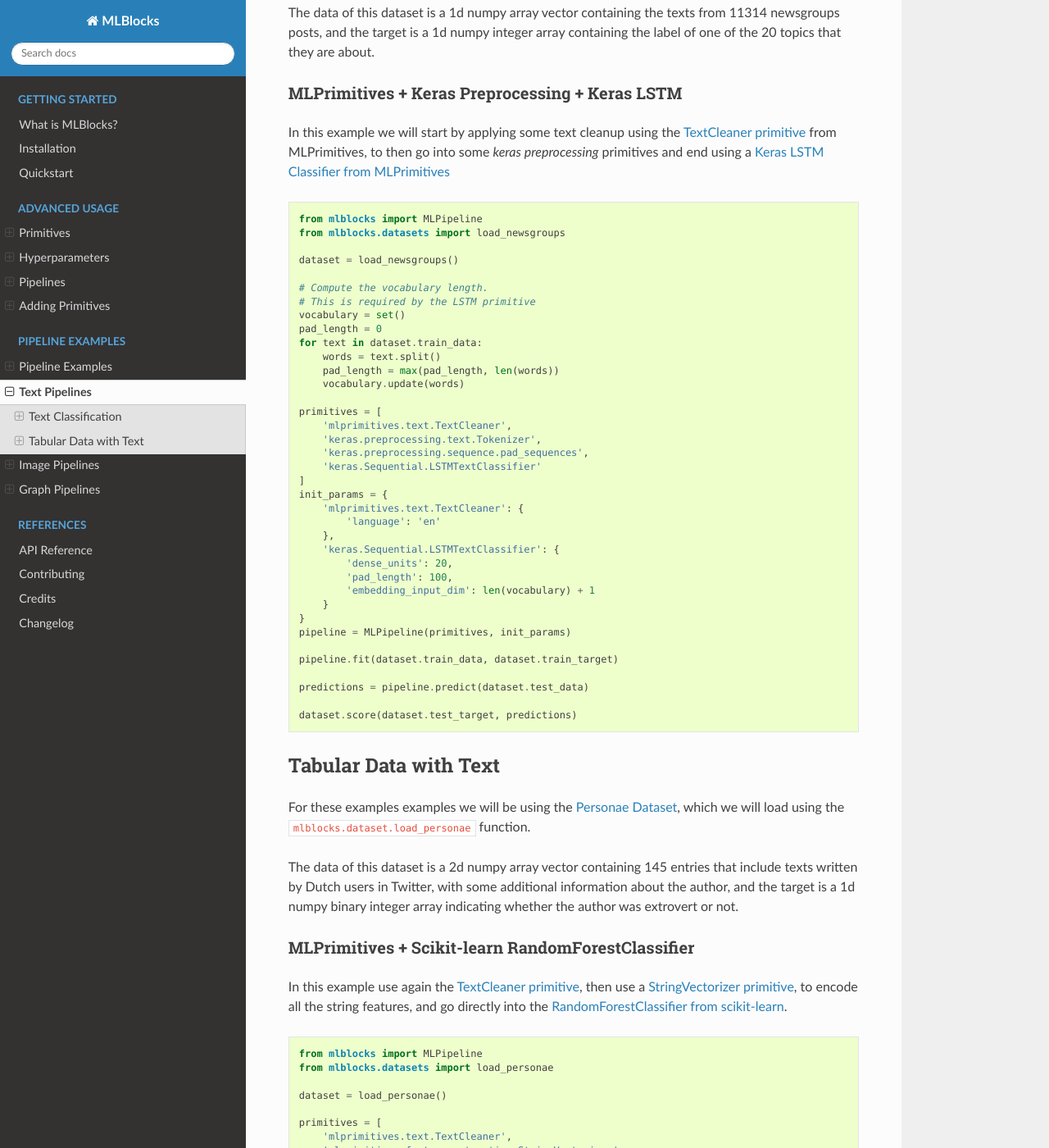
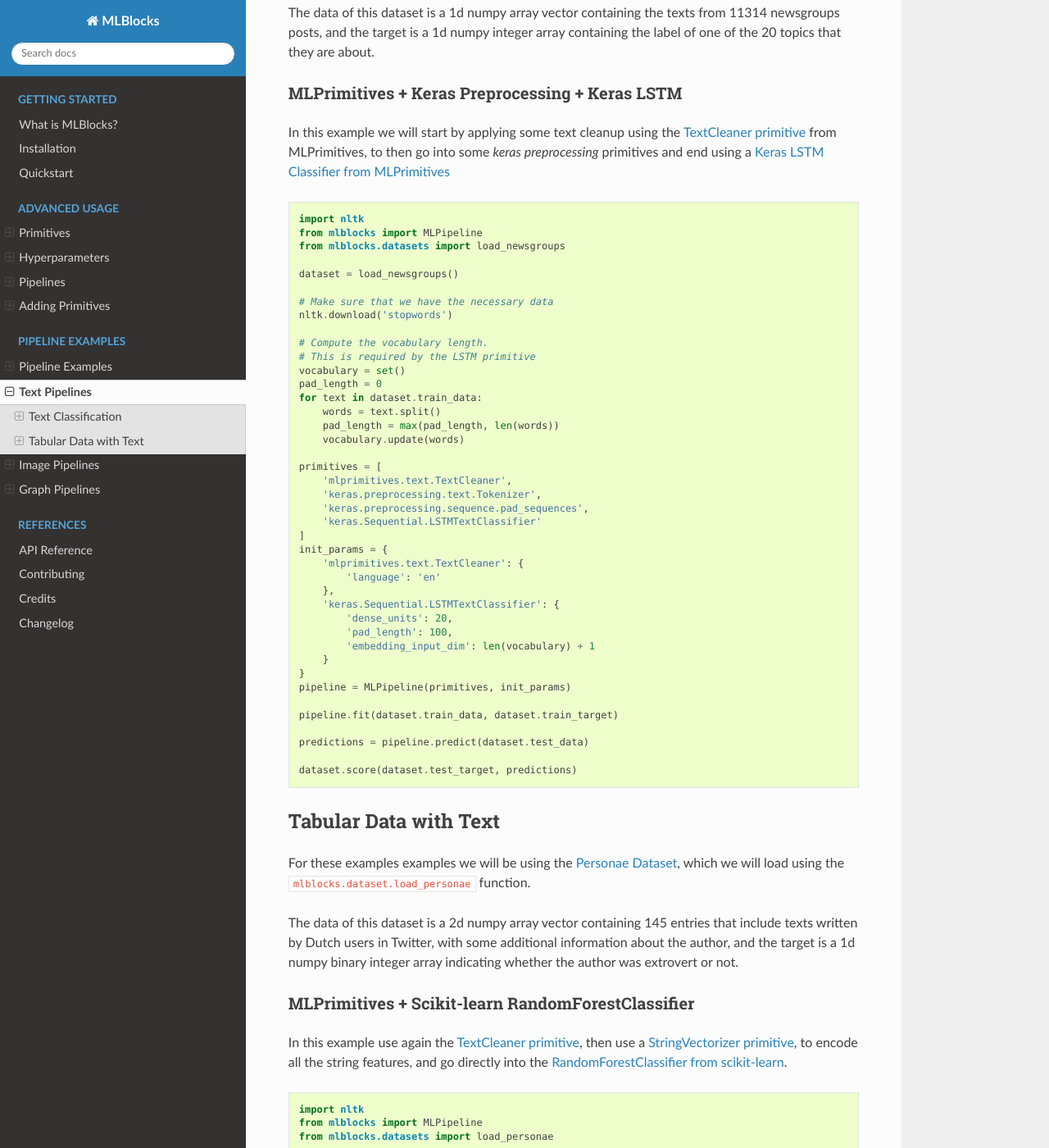
Before and after one commit to MLBazaar/MLBlocks, a Sphinx documentation site: the page built from docs/pipeline_examples/text.rst, in a window 1280 px wide and 1400 px high, scrolled down 333 px. Shown: the whole window at 82% size. Built offline with Sphinx 7.4.7 and the Read the Docs theme 2.0.0, drawn with Linux system fonts in a browser that asks for light colours; some of the changed text lies outside the part shown.

Commit message:
Add nltk download before text examples

```diff
--- a/docs/pipeline_examples/text.rst
+++ b/docs/pipeline_examples/text.rst
@@ -22,10 +22,14 @@ using a `Keras LSTM Classifier from MLPrimitives`_
 
 .. code-block:: python
 
+    import nltk
     from mlblocks import MLPipeline
     from mlblocks.datasets import load_newsgroups
 
     dataset = load_newsgroups()
+
+    # Make sure that we have the necessary data
+    nltk.download('stopwords')
 
     # Compute the vocabulary length.
     # This is required by the LSTM primitive
@@ -81,10 +85,14 @@ to encode all the string features, and go directly into the
 
 .. code-block:: python
 
+    import nltk
     from mlblocks import MLPipeline
     from mlblocks.datasets import load_personae
 
     dataset = load_personae()
+
+    # Make sure that we have the necessary data
+    nltk.download('stopwords')
 
     primitives = [
         'mlprimitives.text.TextCleaner',
```
